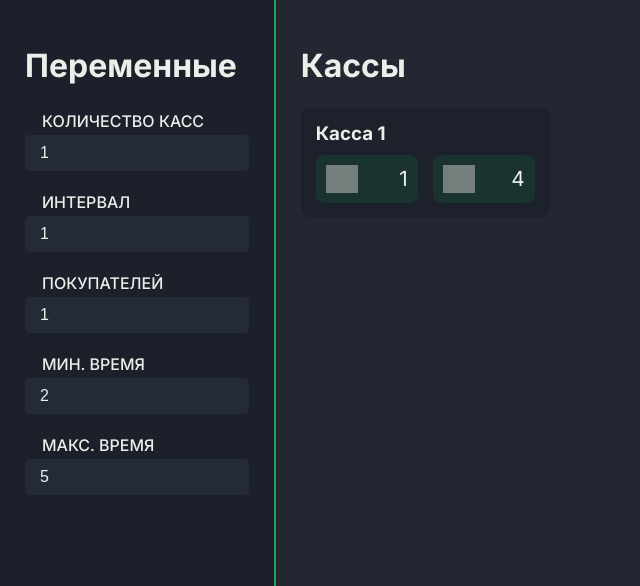
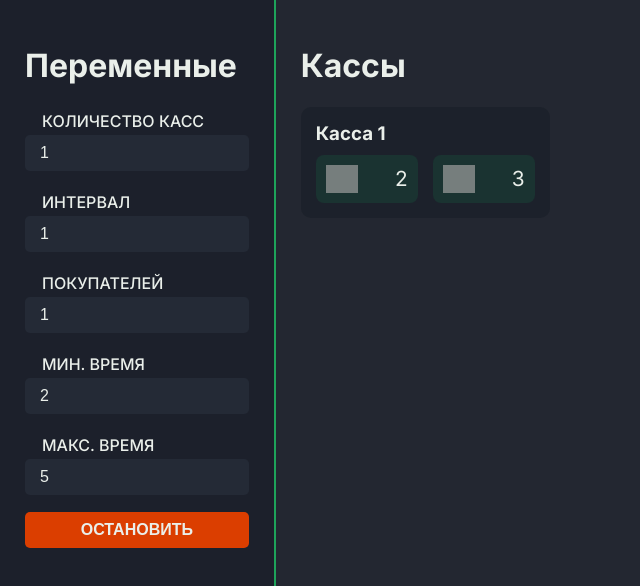
Before and after one commit to TheKoTech/queue-emulator, a React (Create React App) app: page / in a window 1280 px wide. Shown: the top 586 px of the page, without its empty margins (0-640 px from the left). Built offline with nearby package versions, Linux system fonts and the light colour scheme.

Commit message:
removed unnecessary packages, added pause button, cashiers pause if they're empty

```diff
--- a/src/App.jsx
+++ b/src/App.jsx
@@ -10,23 +10,33 @@ export default class App extends Component {
 		customersInterval: 1,
 		customersPerInterval: 1,
 		minServeTime: 2,
-		maxServeTime: 5
+		maxServeTime: 5,
+		paused: false
 	}
 
 	/** Добавляет данные из InputField в this.state. */
 	handleInputChange(e) {
 		if (!e.target.validity.valid) return
+		if (e.target.id === 'minServeTime' && +e.target.value > this.state.maxServeTime) return
+		if (e.target.id === 'maxServeTime' && +e.target.value < this.state.minServeTime) return
 		this.setState({ [e.target.id]: +e.target.value })
+	}
+
+	handlePause(e) {
+		this.setState({
+			paused: !this.state.paused
+		})
 	}
 
 	render() {
 		return (
 			<div className="App">
 				<InputPanel
-					defaultValues={this.state}
+					values={this.state}
 					onChange={(e) => this.handleInputChange(e)}
+					onPause={(e) => this.handlePause(e)}
 				/>
-				<CashierPanel {...this.state}/>
+				<CashierPanel {...this.state} />
 			</div>
 		)
 	}
--- /dev/null
+++ b/src/components/Button.jsx
@@ -0,0 +1,16 @@
+import React from 'react'
+
+
+function Button(props) {
+	return (
+		<button
+			id={props.id}
+			className={'button' + (props.className !== undefined ? ' ' + props.className : '')}
+			onClick={(e) => props.onClick(e)}
+		>
+			{props.label}
+		</button>
+	)
+}
+
+export default Button
--- a/src/components/Cashier.jsx
+++ b/src/components/Cashier.jsx
@@ -11,7 +11,8 @@ function Cashier(props) {
 		Math.floor(Math.random() * (props.maxTime - props.minTime)) + props.minTime
 	)
 	useEffect(() => {
-		console.log('Cashier.jsx: new timer')
+		setTimeToServe(Math.floor(Math.random() * (props.maxTime - props.minTime)) + props.minTime)
+		if (props.paused) return
 		const timer = setInterval(() => {
 			setTimeToServe((prevTimeToServe) => {
 				if (prevTimeToServe === 0) {
@@ -25,11 +26,10 @@ function Cashier(props) {
 		}, 1000)
 
 		return () => {
-			console.log('clear()')
 			clearInterval(timer)
 		}
 
-	}, [props.minTime, props.maxTime])
+	}, [props.minTime, props.maxTime, props.paused])
 
 	return (
 		<div className="cashier">
--- a/src/components/CashierList.jsx
+++ b/src/components/CashierList.jsx
@@ -11,7 +11,6 @@ function CashierList(props) {
 
 	const [queueLengths, setQueueLengths] = useState(new Array(props.numOfCashiers).fill(0))
 	useEffect(() => {
-		console.log('reset');
 		setQueueLengths((prevQueue) => {
 			let sumOfCustomers = 0
 			prevQueue.forEach(num => { sumOfCustomers += num })
@@ -27,6 +26,7 @@ function CashierList(props) {
 
 
 	function onCashierServed(id) {
+		setTimeout(() =>
 			setQueueLengths((prevQueue) => {
 				if (prevQueue[id] > 0) {
 					const newQueue = [...prevQueue]
@@ -34,7 +34,8 @@ function CashierList(props) {
 					return newQueue
 				}
 				return prevQueue
-		})
+			}), 50
+		)
 	}
 
 
@@ -46,6 +47,7 @@ function CashierList(props) {
 				<Cashier
 					key={val}
 					title={'Касса ' + (val + 1)}
+					paused={props.paused || queueLengths[val] == 0}
 					id={val}
 					numOfCustomers={queueLengths[val]}
 					minTime={props.minServeTime}
@@ -54,11 +56,13 @@ function CashierList(props) {
 				/>
 			)
 		)
-	}, [queueLengths])
+	}, [queueLengths, props.paused, props.maxServeTime, props.minServeTime])
 
 
 	let timeTillNextCustomers = randInt(props.customersInterval) + 1
 	useEffect(() => {
+		if (props.paused) return
+
 		const timer = setInterval(() => {
 			if (timeTillNextCustomers === 0) {
 
@@ -78,7 +82,6 @@ function CashierList(props) {
 			}
 			timeTillNextCustomers--
 		}, 1000)
-		console.log('new timer')
 		return () => clearInterval(timer)
 	}, [props])
 
--- a/src/components/InputField.jsx
+++ b/src/components/InputField.jsx
@@ -11,7 +11,7 @@ function InputField(props) {
 				type="text"
 				id={props.id}
 				pattern='\d{1,3}'
-				defaultValue={props.defaultValue}
+				value={props.value}
 				onChange={(e) => props.onChange(e)}
 				required
 			/>
@@ -22,7 +22,7 @@ function InputField(props) {
 InputField.propTypes = {
 	id: PropTypes.string,
 	label: PropTypes.string,
-	defaultValue: PropTypes.number,
+	value: PropTypes.number,
 	onChange: PropTypes.func
 }
 
--- a/src/components/InputPanel.jsx
+++ b/src/components/InputPanel.jsx
@@ -1,18 +1,11 @@
 import React, { Component } from 'react'
 import InputField from './InputField'
 import PropTypes from 'prop-types'
+import Button from './Button'
 
 export default class InputPanel extends Component {
 
-	/** Как я без этого жил, мммм статическая типизация */
-	static propTypes = {
-		defaultValues: PropTypes.object,
-		onChange: PropTypes.func
-	}
-
 	render() {
-
-		// В каждом поле можно указать по доп. объекту, в каджом свой defaultValue.
 
 		const inputFieldProps = [
 			{
@@ -37,12 +30,17 @@ export default class InputPanel extends Component {
 			}
 		]
 
+		const pauseButtonProps = {
+			id: 'pauseButton',
+			label: this.props.values.paused ? 'Возобновить' : 'Остановить'
+		}
+
 		const inputFields = inputFieldProps.map((prop) => (
 			<InputField
 				id={prop.id}
 				label={prop.label}
 				onChange={e => this.props.onChange(e)}
-				defaultValue={this.props.defaultValues[prop.id]}
+				value={this.props.values[prop.id]}
 				key={prop.id}
 			/>
 		))
@@ -52,6 +50,12 @@ export default class InputPanel extends Component {
 				<h1>Переменные</h1>
 				<div className='input_list'>
 					{inputFields}
+					<Button
+						id={pauseButtonProps.id}
+						label={pauseButtonProps.label}
+						onClick={e => this.props.onPause()}
+						className={this.props.values.paused ? 'resume' : 'pause' }
+					/>
 				</div>
 			</div>
 		)
--- a/src/style.css
+++ b/src/style.css
@@ -73,6 +73,20 @@ body {
 	outline: red 3px solid;
 }
 
+.button {
+	background: rgb(219, 62, 0);
+	text-transform: uppercase;
+	font-weight: bold;
+	font-size: 1em;
+	color: var(--text-normal);
+	border: none;
+	border-radius: 5px;
+	padding: 9px 15px;
+	box-sizing: border-box;
+	width: 100%;
+	cursor: pointer;
+}
+
 .cashiers_panel {
 	margin: 0;
 	padding: 25px;
```
Also changed, not shown: package.json (+2 -10 lines), public/electron.js (deleted, +0 -91 lines), public/preload.js (deleted, +0 -10 lines), 2 other files (tests, documents, lock files or other folders). Lines whose indentation alone changed are shown as unchanged.
